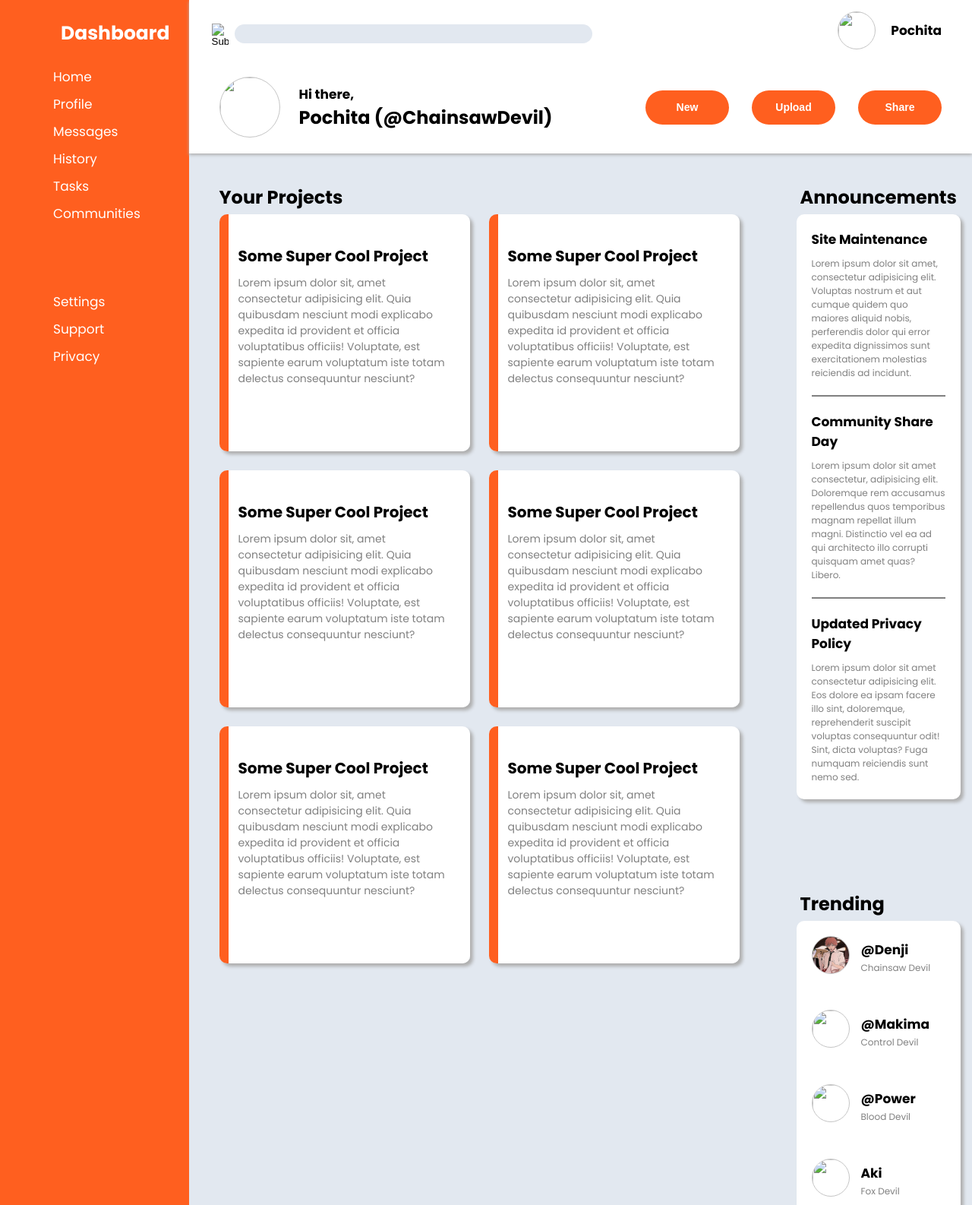
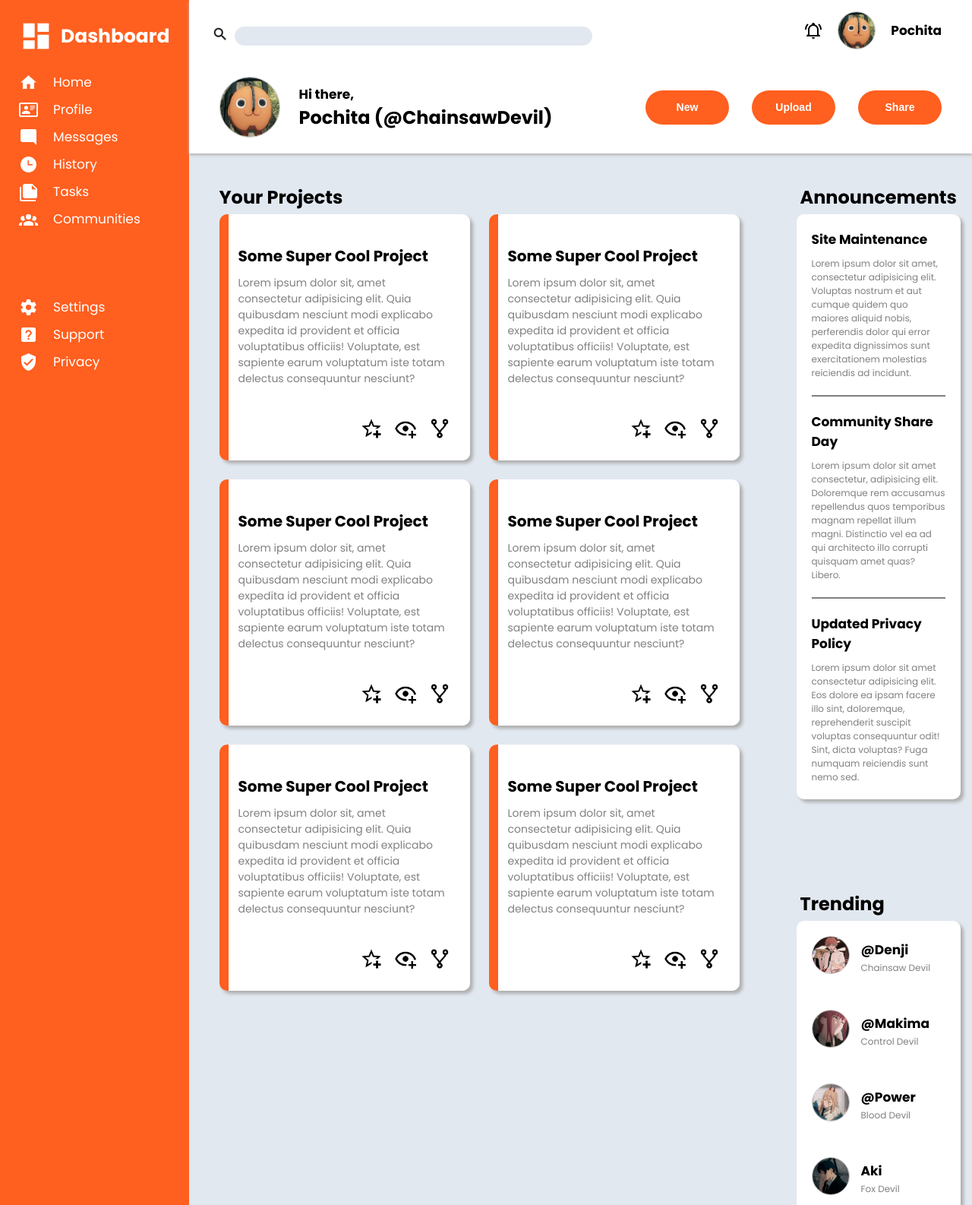
Before and after one commit to luhFraud/AdminDashboard, a plain HTML site: page index.html in a window 1280 px wide. Shown: the top 1586 px of the page at 76% size. Drawn offline with Linux system fonts and the light colour scheme; the site is published under a folder, as on GitHub Pages, so addresses that start at the root find nothing.

Commit message:
fixed imgs

```diff
--- a/index.html
+++ b/index.html
@@ -14,41 +14,41 @@
     <div class="container">
         <div class="sidebar">
             <div class="logo">
-                <img src="/icons/view-dashboard.png" alt="">Dashboard
+                <img src="icons/view-dashboard.png" alt="">Dashboard
             </div>
             <ul class="navbar">
-                <li><img src="/icons/home.png" alt="" class="nav-item">Home</li>
-                <li><img src="/icons/card-account-details-outline.png" alt="" class="nav-item">Profile</li>
-                <li><img src="/icons/message-reply.png" alt="" class="nav-item">Messages</li>
-                <li><img src="/icons/clock-time-three.png" alt="" class="nav-item">History</li>
-                <li><img src="/icons/note-multiple.png" alt="" class="nav-item">Tasks</li>
-                <li><img src="/icons/account-group.png" alt="" class="nav-item">Communities</li>
+                <li><img src="icons/home.png" alt="" class="nav-item">Home</li>
+                <li><img src="icons/card-account-details-outline.png" alt="" class="nav-item">Profile</li>
+                <li><img src="icons/message-reply.png" alt="" class="nav-item">Messages</li>
+                <li><img src="icons/clock-time-three.png" alt="" class="nav-item">History</li>
+                <li><img src="icons/note-multiple.png" alt="" class="nav-item">Tasks</li>
+                <li><img src="icons/account-group.png" alt="" class="nav-item">Communities</li>
             </ul>
             <ul class="setting">
-                <li><img src="/icons/cog.png" alt="" class="setting-item">Settings</li>
-                <li><img src="/icons/help-box.png" alt="" class="setting-item">Support</li>
-                <li><img src="/icons/shield-check.png" alt="" class="setting-item">Privacy</li>
+                <li><img src="icons/cog.png" alt="" class="setting-item">Settings</li>
+                <li><img src="icons/help-box.png" alt="" class="setting-item">Support</li>
+                <li><img src="icons/shield-check.png" alt="" class="setting-item">Privacy</li>
             </ul>
         </div>
         <div class="header">
             <div class="top-header">
                 <div class="searchbar">
                     <div class="search-img">
-                        <input type="image" class="search-icon" form="browse" src="/icons/magnify.png">
+                        <input type="image" class="search-icon" form="browse" src="icons/magnify.png">
                     </div>
                     <form action="#" id="browse" method="get">
                         <input type="text" id="searchresult" name="searchresult" class="search-input" value="">
                     </form>
                 </div>
                 <div class="profile-id">
-                    <img src="/icons/bell-ring-outline.png" alt="" class="noti-icon">
-                    <img src="/images/pochita.png" alt="" class="profile-pic-small">
+                    <img src="icons/bell-ring-outline.png" alt="" class="noti-icon">
+                    <img src="images/pochita.png" alt="" class="profile-pic-small">
                     <div class="profile-name">Pochita</div>
                 </div>
             </div>
             <div class="bottom-header">
                 <div class="welcome">
-                    <img src="/images/pochita.png" alt="" class="profile-pic-big">
+                    <img src="images/pochita.png" alt="" class="profile-pic-big">
                     <div class="greetings">
                         <div class="greetings-text">Hi there,</div>
                         <div class="greetings-name">Pochita (@ChainsawDevil)</div>
@@ -76,9 +76,9 @@
                         </div>
                         <div class="project-icons-container">
                             <ul class="project-icons">
-                                <li><img src="/icons/star-plus-outline.png" alt=""></li>
-                                <li><img src="/icons/eye-plus-outline.png" alt=""></li>
-                                <li><img src="/icons/source-fork.png" alt=""></li>
+                                <li><img src="icons/star-plus-outline.png" alt=""></li>
+                                <li><img src="icons/eye-plus-outline.png" alt=""></li>
+                                <li><img src="icons/source-fork.png" alt=""></li>
                             </ul>
                         </div>
                     </div>
@@ -91,9 +91,9 @@
                         </div>
                         <div class="project-icons-container">
                             <ul class="project-icons">
-                                <li><img src="/icons/star-plus-outline.png" alt=""></li>
-                                <li><img src="/icons/eye-plus-outline.png" alt=""></li>
-                                <li><img src="/icons/source-fork.png" alt=""></li>
+                                <li><img src="icons/star-plus-outline.png" alt=""></li>
+                                <li><img src="icons/eye-plus-outline.png" alt=""></li>
+                                <li><img src="icons/source-fork.png" alt=""></li>
                             </ul>
                         </div>
                     </div>
@@ -106,9 +106,9 @@
                         </div>
                         <div class="project-icons-container">
                             <ul class="project-icons">
-                                <li><img src="/icons/star-plus-outline.png" alt=""></li>
-                                <li><img src="/icons/eye-plus-outline.png" alt=""></li>
-                                <li><img src="/icons/source-fork.png" alt=""></li>
+                                <li><img src="icons/star-plus-outline.png" alt=""></li>
+                                <li><img src="icons/eye-plus-outline.png" alt=""></li>
+                                <li><img src="icons/source-fork.png" alt=""></li>
                             </ul>
                         </div>
                     </div>
@@ -121,9 +121,9 @@
                         </div>
                         <div class="project-icons-container">
                             <ul class="project-icons">
-                                <li><img src="/icons/star-plus-outline.png" alt=""></li>
-                                <li><img src="/icons/eye-plus-outline.png" alt=""></li>
-                                <li><img src="/icons/source-fork.png" alt=""></li>
+                                <li><img src="icons/star-plus-outline.png" alt=""></li>
+                                <li><img src="icons/eye-plus-outline.png" alt=""></li>
+                                <li><img src="icons/source-fork.png" alt=""></li>
                             </ul>
                         </div>
                     </div>
@@ -136,9 +136,9 @@
                         </div>
                         <div class="project-icons-container">
                             <ul class="project-icons">
-                                <li><img src="/icons/star-plus-outline.png" alt=""></li>
-                                <li><img src="/icons/eye-plus-outline.png" alt=""></li>
-                                <li><img src="/icons/source-fork.png" alt=""></li>
+                                <li><img src="icons/star-plus-outline.png" alt=""></li>
+                                <li><img src="icons/eye-plus-outline.png" alt=""></li>
+                                <li><img src="icons/source-fork.png" alt=""></li>
                             </ul>
                         </div>
                     </div>
@@ -151,9 +151,9 @@
                         </div>
                         <div class="project-icons-container">
                             <ul class="project-icons">
-                                <li><img src="/icons/star-plus-outline.png" alt=""></li>
-                                <li><img src="/icons/eye-plus-outline.png" alt=""></li>
-                                <li><img src="/icons/source-fork.png" alt=""></li>
+                                <li><img src="icons/star-plus-outline.png" alt=""></li>
+                                <li><img src="icons/eye-plus-outline.png" alt=""></li>
+                                <li><img src="icons/source-fork.png" alt=""></li>
                             </ul>
                         </div>
                     </div>
@@ -194,7 +194,7 @@
                     <div class="trending">
                         <div class="trending-profile">
                             <div class="trending-pic">
-                                <img src="./images/denji.png" alt="">
+                                <img src="images/denji.png" alt="">
                             </div>
                             <div class="trending-text">
                                 <div class="trending-user">@Denji</div>
@@ -203,7 +203,7 @@
                         </div>
                         <div class="trending-profile">
                             <div class="trending-pic">
-                                <img src="/images/makima.png" alt="">
+                                <img src="images/makima.png" alt="">
                             </div>
                             <div class="trending-text">
                                 <div class="trending-user">@Makima</div>
@@ -212,7 +212,7 @@
                         </div>
                         <div class="trending-profile">
                             <div class="trending-pic">
-                                <img src="/images/power.png" alt="">
+                                <img src="images/power.png" alt="">
                             </div>
                             <div class="trending-text">
                                 <div class="trending-user">@Power</div>
@@ -221,7 +221,7 @@
                         </div>
                         <div class="trending-profile">
                             <div class="trending-pic">
-                                <img src="/images/aki.png" alt="">
+                                <img src="images/aki.png" alt="">
                             </div>
                             <div class="trending-text">
                                 <div class="trending-user">Aki</div>
```
